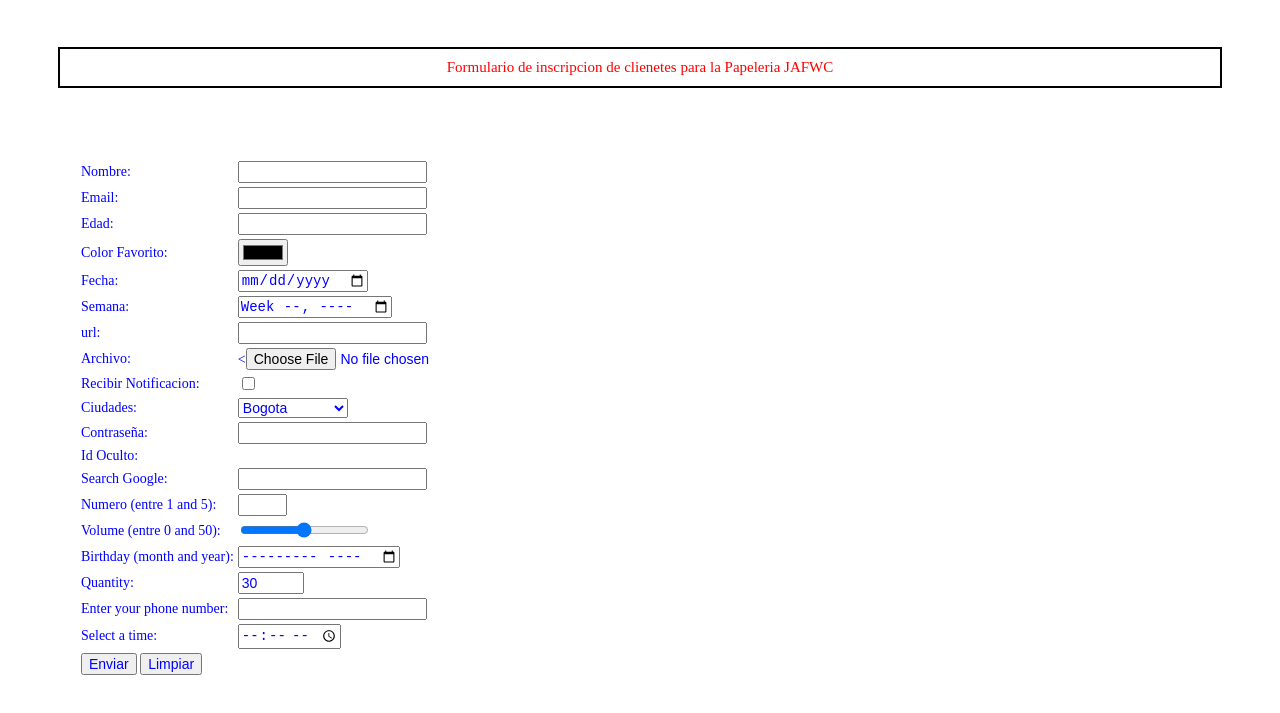
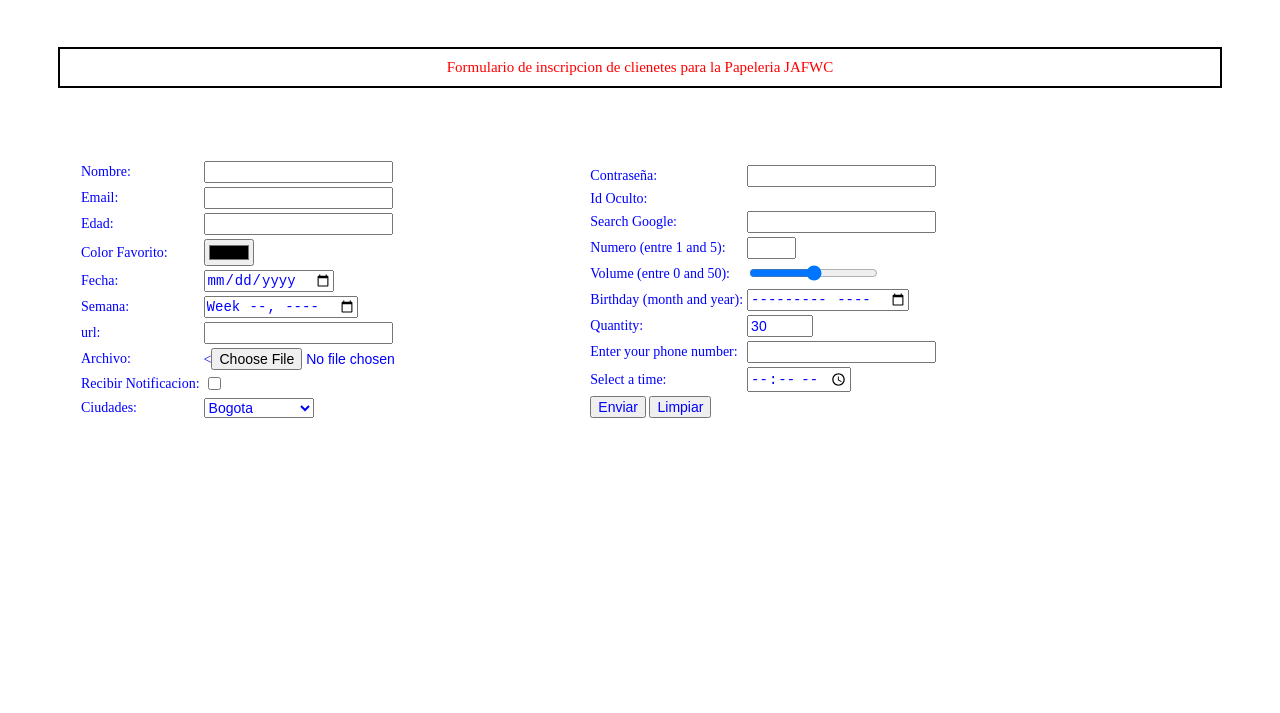
Before and after one commit to pokex11/jafwc-papeleria, a plain HTML site: page index.html in a window 1280 px wide. Shown: the part 147-860 px from the top of the page. After the commit the page ends 800 px from the top, so only its background shows below. Drawn offline with Linux system fonts and the light colour scheme.

Commit message:
Ajuste CSS en columnas

```diff
--- a/css/estilos.css
+++ b/css/estilos.css
@@ -28,6 +28,21 @@ h1{
     margin: 50px;
 }
 
+#content {
+    background-color: maroon;
+    font-size: 0;
+    width: 500px;
+    height: 500px;
+    padding: 20px;
+ }
+
+ #left, #right {
+     display: inline-block;
+     box-sizing: border-box;
+     width: 45%;
+     height: 100%;
+ }
+
 #parrafo2{
 
 }
--- a/index.html
+++ b/index.html
@@ -1,33 +1,37 @@
 <!DOCTYPE html>
 <html>
+
 <head>
     <title>HTML JAFWC</title>
     <link rel="stylesheet" href="css/estilos.css">
 </head>
+
 <body>
     <h1>FORMULARIO</h1>
     <p id="parrafo">Formulario de inscripcion de clienetes para la Papeleria JAFWC</p>
+    <div id="contend">
         <form id="formulario" action="https://google.com" method="get" target="_blank">
+            <div id="left">
                 <table>
                     <tr>
                         <td><label for="nombre">Nombre: </label></td>
-                    <td><input type="text" id="nombre" name="nombre"/></td>
+                        <td><input type="text" id="nombre" name="nombre" /></td>
                     </tr>
                     <tr>
                         <td><label for="mail">Email: </label></td>
-                    <td><input type="email" id="mail" name="mail"/></td>
+                        <td><input type="email" id="mail" name="mail" /></td>
                     </tr>
                     <tr>
                         <td><label for="edad">Edad: </label></td>
-                    <td><input type="number" max="100" id="edad" name="edad"/></td>
+                        <td><input type="number" max="100" id="edad" name="edad" /></td>
                     </tr>
                     <tr>
                         <td><label for="color">Color Favorito: </label></td>
-                    <td><input type="color" id="color" name="color"/></td>
+                        <td><input type="color" id="color" name="color" /></td>
                     </tr>
                     <tr>
                         <td><label for="fecha">Fecha: </label></td>
-                    <td><input type="date" id="fecha" name="fecha"/></td>
+                        <td><input type="date" id="fecha" name="fecha" /></td>
                     </tr>
                     <tr>
                         <td><label for="Semana">Semana:</label></td>
@@ -39,12 +43,14 @@
                     </tr>
                     <tr>
                         <td><label for="archivo">Archivo: </label></td>
-                    <td><<input type="file" id="archivo" name="archivo"></td>
+                        <td>
+                            <<input type="file" id="archivo" name="archivo">
+                        </td>
                     </tr>
 
                     <tr>
                         <td><label for="recibir">Recibir Notificacion: </label></td>
-                    <td><input type="checkbox" id="recibir" name="recibir"/></td>
+                        <td><input type="checkbox" id="recibir" name="recibir" /></td>
                     </tr>
                     <tr>
                         <td><label for="ciudades">Ciudades: </label></td>
@@ -58,9 +64,13 @@
                             </select>
                         </td>
                     </tr>
+                </table>
+            </div>
+            <div id="right">
+                <table>
                     <tr>
                         <td><label for="clave">Contraseña: </label></td>
-                    <td><input type="password" id="clave" name="clave"/></td>
+                        <td><input type="password" id="clave" name="clave" /></td>
                     </tr>
                     <tr>
                         <td><label for="custId">Id Oculto: </label></td>
@@ -86,7 +96,8 @@
                     </tr>
                     <tr>
                         <td><label for="quantity">Quantity:</label></td>
-                    <td><input type="number" id="quantity" name="quantity" min="0" max="100" step="10" value="30"></td>
+                        <td><input type="number" id="quantity" name="quantity" min="0" max="100" step="10" value="30">
+                        </td>
                     </tr>
                     <tr>
                         <td><label for="phone">Enter your phone number:</label></td>
@@ -103,6 +114,10 @@
                         </td>
                     </tr>
                 </table>
+            </div>
+
         </form>
+    </div>
 </body>
+
 </html>
```
Lines whose indentation alone changed are shown as unchanged.
